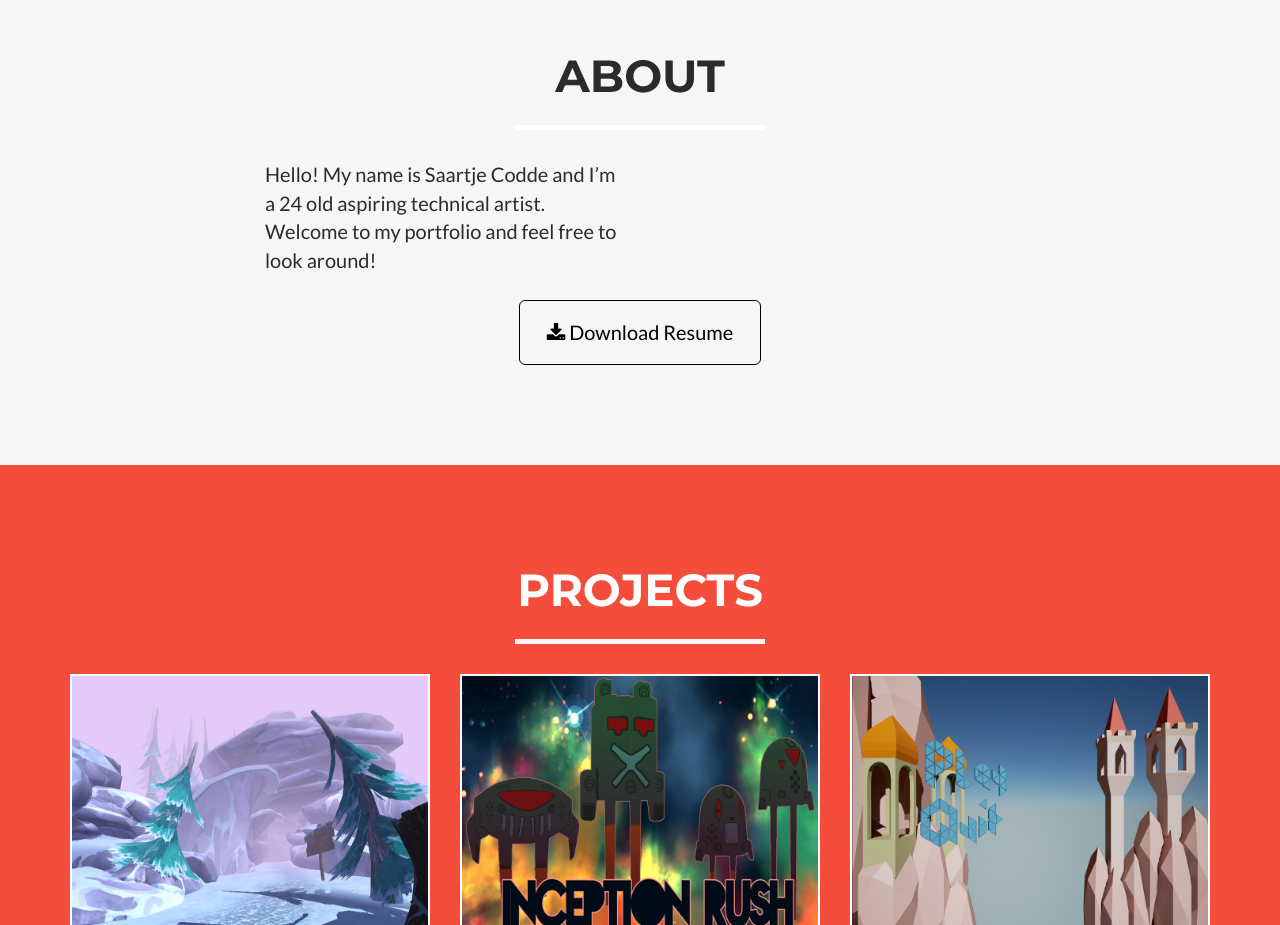
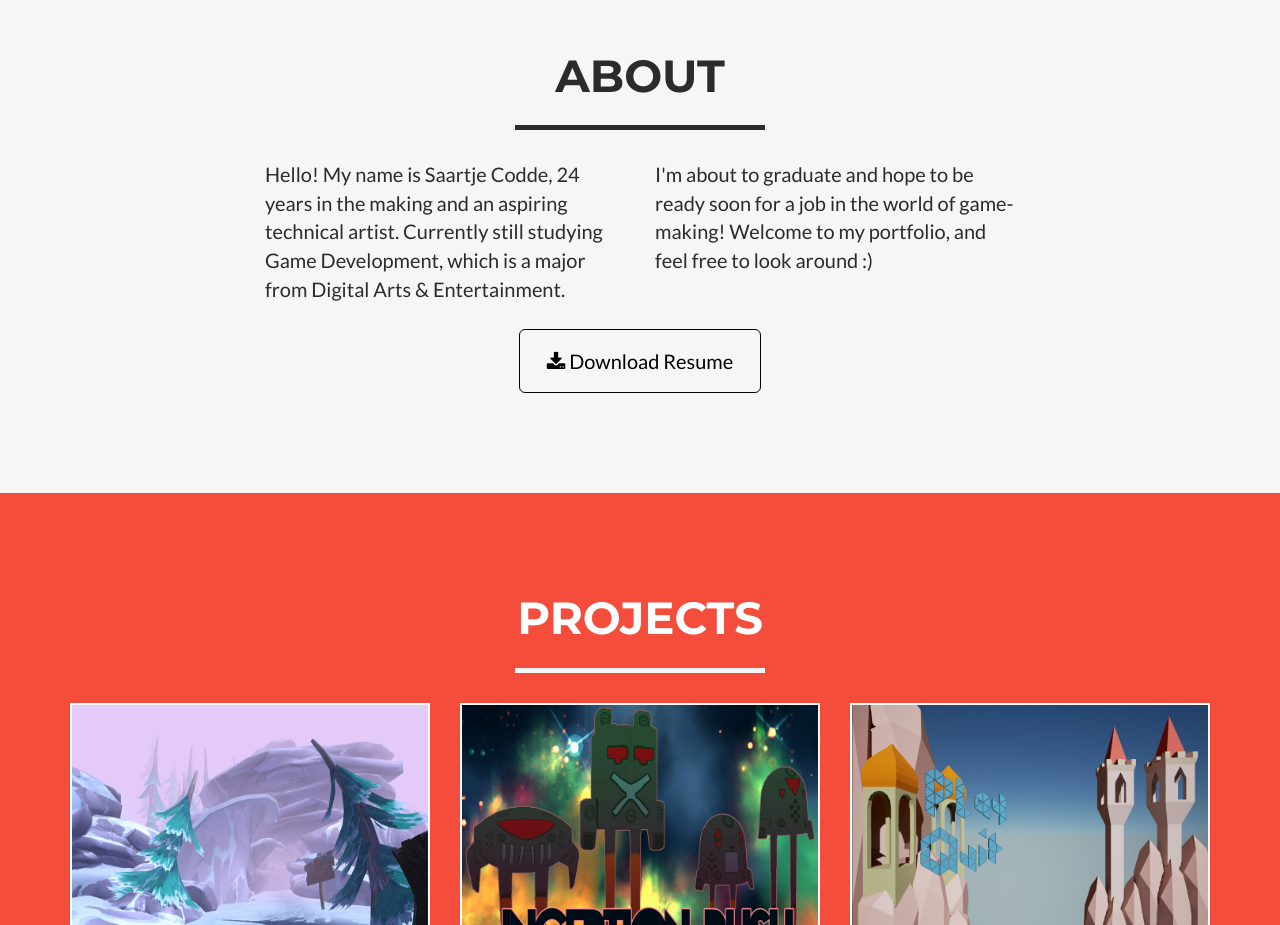
Before and after one commit to SaartjeCodde/SaartjeCodde.github.io, a plain HTML site: page index.html in a window 1280 px wide. Shown: the part 860-1785 px from the top of the page. Drawn offline with nearby package versions, Linux system fonts and the light colour scheme.

Commit message:
About me

```diff
--- a/css/freelancer.css
+++ b/css/freelancer.css
@@ -71,8 +71,8 @@ hr.star-primary {
 }
 
 hr.star-primary:after {
-    color: #2c3e50;
-    background-color: #fff;
+    color: #f6f6f6;
+    background-color: #2b2b2b;
 }
 
 /*ENVELOPE ICON*/
@@ -175,7 +175,7 @@ hr.user {
     border: 0;
     border-top: solid 5px;
     text-align: center;
-    border-color: #FFFFFF;
+    border-color: #2b2b2b;
 }
 
 hr.user:after {
@@ -186,7 +186,7 @@ hr.user:after {
     padding: 0 .25em;
     font-family: FontAwesome;
     font-size: 2em;
-    color: #FFFFFF; /*TODO: COLOR USER ICON*/
+    color: #2b2b2b; /*TODO: COLOR USER ICON*/
     background-color: #f6f6f6; /*TODO: COLOR USER ICON BACKGROUND*/
 }
 
--- a/index.html
+++ b/index.html
@@ -93,12 +93,18 @@
             <div class="row">
                 <div class="col-lg-12 text-center">
                     <h2>About</h2>
-                    <hr class="user">
+                    <hr class="star-primary user">
                 </div>
             </div>
             <div class="row">
                 <div class="col-lg-4 col-lg-offset-2">
-                    <p>Hello! My name is Saartje Codde and I’m a 24 old aspiring technical artist. Welcome to my portfolio and feel free to look around!</p>
+                    <p>Hello! My name is Saartje Codde, 24 years in the making and an aspiring
+technical artist.
+Currently still studying Game Development, which is a major from Digital Arts & Entertainment.</p>
+                </div>
+                <div class="col-lg-4">
+                    <p>I'm about to graduate and hope to be ready soon for a job in the world of game-making!
+Welcome to my portfolio, and feel free to look around :)</p>
                 </div>
                 <div class="col-lg-8 col-lg-offset-2 text-center">
                     <a href="img/CV.pdf" target="_blank" class="btn btn-lg btn-outline">
```
